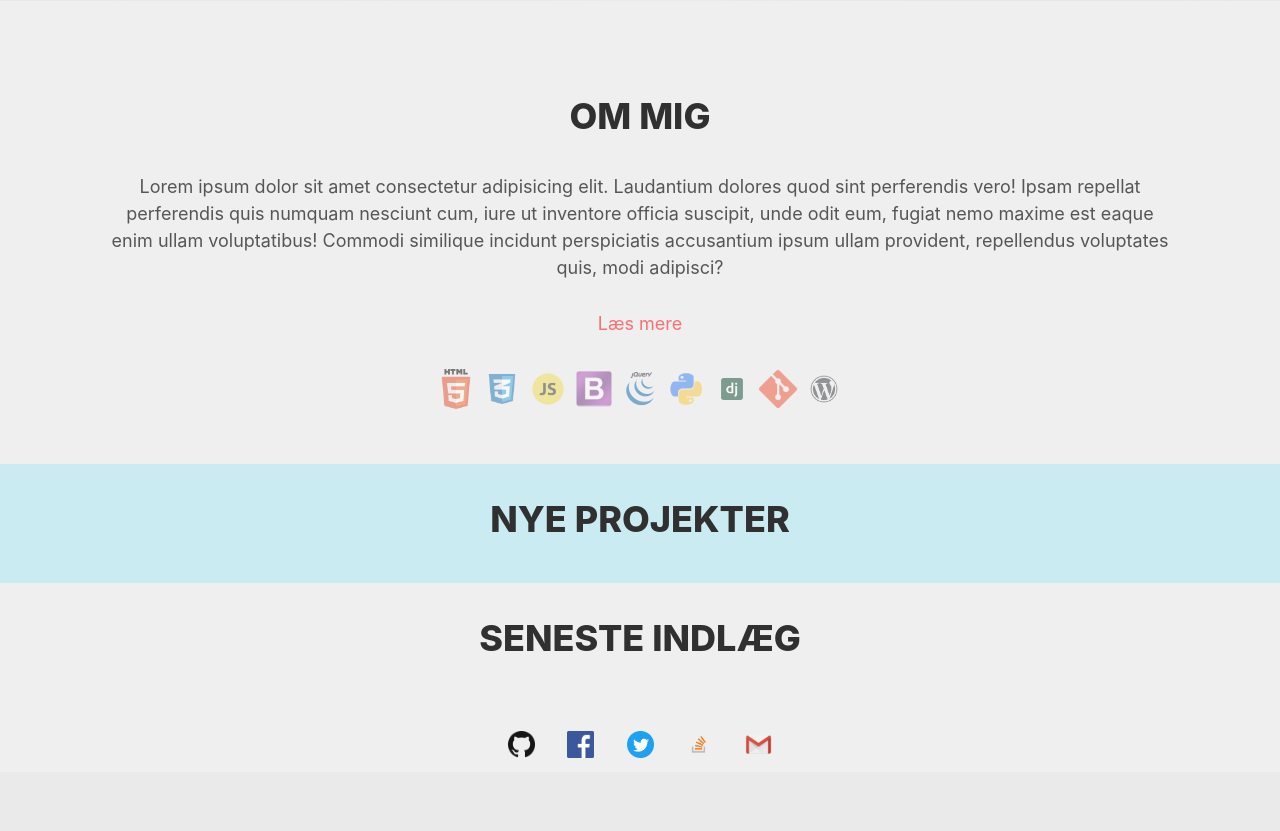
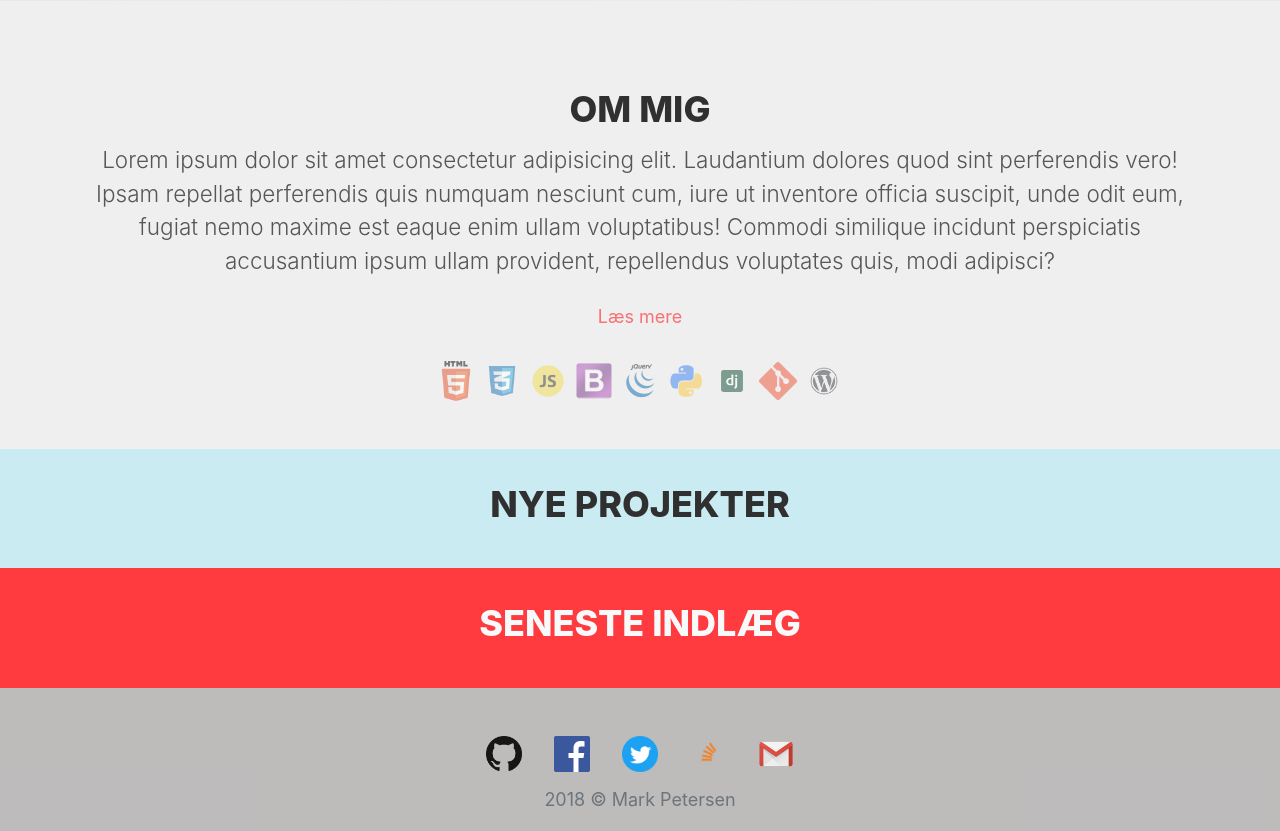
Before and after one commit to MarkP92/personal-portfolio, a Django app: page / in a window 1280 px wide. Shown: the part 759-1590 px from the top of the page. Before the commit the page ends 1517 px from the top, so only its background shows below. Run offline with Django 3.2, Linux system fonts and the light colour scheme; data that the repository does not hold is empty; some libraries are stand-ins or nearby versions.

Commit message:
added some css and jquery

```diff
--- a/blog/templates/blog/post_list.html
+++ b/blog/templates/blog/post_list.html
@@ -24,5 +24,6 @@
             <div class="col-md-2"></div>
         </div>
     {% endfor %}
+    <br />
 </div>
 {% endblock %}
--- a/contact/templates/contact/contact.html
+++ b/contact/templates/contact/contact.html
@@ -26,5 +26,6 @@
             <div class="col-md-4">
             </div>
         </div>
+        <br />
     </div>
 {% endblock %}
--- a/static/css/style.css
+++ b/static/css/style.css
@@ -102,7 +172,7 @@ h1,h2,h3,h4,h5,h6 {
 /* MAIN CONTENT */
 .main-content {
     margin-top: 60px;
-    margin-bottom: 15px;
+    /* margin-bottom: 15px; */
 }
 
 .main-content h2 {
@@ -119,12 +189,12 @@ h1,h2,h3,h4,h5,h6 {
 }
 
 /* ABOUT SECTION */
-.about-text {
+#about-section {
     margin: auto;
     padding: 1.25rem;
 }
 
-#about-section {
+#about-text {
     visibility: hidden;
 }
 
@@ -135,6 +205,23 @@ h1,h2,h3,h4,h5,h6 {
     padding-left: 0px;
     padding-right: 0px;
     height: 100%;
+}
+
+/* BLOG SECTION */
+#blog-section {
+    background: #ff3b3f;
+}
+
+.post-list-item {
+    padding: 1.25rem;
+}
+
+.post-content {
+    padding: 1.25rem;
+}
+
+#blog-head {
+    color: #f8f9fa;
 }
 
 /* SKILL ICON LIST */
@@ -185,12 +263,19 @@ h1,h2,h3,h4,h5,h6 {
     text-decoration: none;
 }
 
+/* FOOTER */
+.footer {
+    background: rgba(115, 108, 108, 0.4);
+    height: 100%;
+}
+
 /* SOCIAL LINKS */
 .social {
     margin: auto;
     list-style-type: none;
     text-align: center;
-    padding: 0;
+    padding-top: 35px;
+    -webkit-padding-start: 0px!important;
 }
 
 .social li {
@@ -198,8 +283,8 @@ h1,h2,h3,h4,h5,h6 {
 }
 
 .social li img {
-    width: 3rem;
-    height: 3rem;
+    width: 3.5rem;
+    height: 3.5rem;
     padding: 0.75rem;
 }
 
@@ -207,69 +292,6 @@ h1,h2,h3,h4,h5,h6 {
     transform: scale(1.3);
 }
 
-/* MEDIA SCREENS */
-@media screen and (max-width: 1025px) {
-    .nav-bg-mobile {
-        background: rgba(239, 239, 239, 0.7)
-    }
+#copy {
+    text-align: center;
 }
-
-/* SMALL > MEDIUM PORTRAIT */
-@media screen and (min-width: 315px) and (max-width: 375px) and (orientation:portrait) and (-webkit-min-device-pixel-ratio: 2) {
-    body {
-        font-size: 12px;
-    }
-
-    .inside-jumbo h1 {
-        font-size: 9.8vh;
-    }
-
-    .inside-jumbo p {
-        font-size: 2.7vh;
-    }
-}
-
-/* MEDIUM > LARGE PORTRAIT */
-@media screen and (min-width: 376px) and (max-width: 1025px) and (orientation:portrait) and (-webkit-min-device-pixel-ratio: 2) {
-    body {
-        font-size: 14px;
-    }
-
-    .inside-jumbo h1 {
-        font-size: 11vh;
-    }
-
-    .inside-jumbo p {
-        font-size: 3.1vh;
-    }
-}
-
-/* SMALL > MEDIUM LANDSCAPE */
-@media screen and (min-width: 565px) and (max-width: 670px) and (orientation:landscape) and (-webkit-min-device-pixel-ratio: 2) {
-    body {
-        font-size: 14px;
-    }
-
-    .inside-jumbo h1 {
-        font-size: 8vw;
-    }
-
-    .inside-jumbo p {
-        font-size: 1.9vw;
-    }
-}
-
-/* MEDIUM > LARGE LANDSCAPE*/
-@media screen and (min-width: 735px) and (max-width: 1370px) and (orientation:landscape) and (-webkit-min-device-pixel-ratio: 2) {
-    body {
-        font-size: 14px;
-    }
-
-    .inside-jumbo h1 {
-        font-size: 6.8vw;
-    }
-
-    .inside-jumbo p {
-        font-size: 1.7vw;
-    }
-}
--- a/static/js/script.js
+++ b/static/js/script.js
@@ -1,10 +1,10 @@
-// FIXED MENU AFTER SCROLL
+// FIXED MENU BG AFTER SCROLL
 $(window).scroll(function(){
     if ($(window).scrollTop() >= 700) {
-       $('nav').addClass('nav-bg');
+       $('#menu').addClass('nav-scroll-bg');
     }
     else {
-       $('nav').removeClass('nav-bg');
+       $('#menu').removeClass('nav-scroll-bg');
     }
 });
 
@@ -20,11 +20,11 @@ $(window).scroll(function () {
     var topDivHeight = $(".hero-section").height();
     var viewPortSize = $(window).height();
 
-    var triggerAt = 300;
+    var triggerAt = 400;
     var triggerHeight = (topDivHeight - viewPortSize) + triggerAt;
 
     if ($(window).scrollTop() >= triggerHeight) {
-        $('#about-section').css('visibility', 'visible').hide().fadeIn();
+        $('#about-text').css('visibility', 'visible').hide().fadeIn();
         $('.skills').css('visibility', 'visible').hide().fadeIn(2500);
         $(this).off('scroll');
     }
--- a/templates/base.html
+++ b/templates/base.html
@@ -37,7 +37,7 @@
 </head>
 <body>
     <header>
-        <nav class="navbar navbar-expand-lg navbar-light fixed-top nav-bg-mobile">
+        <nav class="navbar navbar-expand-lg navbar-light fixed-top" id="menu">
             <a class="navbar-brand" href="{% url 'home' %}">Mark Petersen</a>
             <button class="navbar-toggler" type="button" data-toggle="collapse" data-target="#navbarNav" aria-controls="navbarNav" aria-expanded="false" aria-label="Toggle navigation">
                 <span class="navbar-toggler-icon"></span>
@@ -72,7 +72,7 @@
         <!-- </div> -->
     </div>
     <footer>
-        <div class="container footer">
+        <div class="container-fluid footer">
             <div class="row">
                 <div class="col">
                     <ul class="social">
@@ -83,6 +83,7 @@
                         <!-- <li><a href="https://linkedin.com" target="_blank"><img src="{% static 'img/linked66.png' %}" alt="LinkedIn"></a></li> -->
                         <li><a href="mailto:petersenmark92@gmail.com"><img src="{% static 'img/gmail64px.png' %}" alt="Gmail"></a></li>
                     </ul>
+                    <p class="text-muted" id="copy">2018 &copy; Mark Petersen</p>
                 </div>
             </div>
         </div>
--- a/templates/index.html
+++ b/templates/index.html
@@ -17,10 +17,10 @@
     <!-- ABOUT SECTION -->
     <section class="section" id="about-section">
         <div class="container">
-            <div class="row">
+            <div class="row" id="about-text">
                 <div class="col-md-12">
                     <h2 class="section-header">OM MIG</h2>
-                    <p class="about-text">Lorem ipsum dolor sit amet consectetur adipisicing elit. Laudantium dolores quod sint perferendis vero! Ipsam repellat perferendis quis numquam nesciunt cum, iure ut inventore officia suscipit, unde odit eum, fugiat nemo maxime est eaque enim ullam voluptatibus! Commodi similique incidunt perspiciatis accusantium ipsum ullam provident, repellendus voluptates quis, modi adipisci?</p>
+                    <p class="lead">Lorem ipsum dolor sit amet consectetur adipisicing elit. Laudantium dolores quod sint perferendis vero! Ipsam repellat perferendis quis numquam nesciunt cum, iure ut inventore officia suscipit, unde odit eum, fugiat nemo maxime est eaque enim ullam voluptatibus! Commodi similique incidunt perspiciatis accusantium ipsum ullam provident, repellendus voluptates quis, modi adipisci?</p>
                     <a href="{% url 'about' %}" class="btn btn-outline-light">Læs mere</a>
                 </div>
             </div>
@@ -72,10 +72,10 @@
     <!-- BLOG SECTION -->
     <section class="section" id="blog-section">
         <div class="container">
-            <h2 class="section-header">SENESTE INDLÆG</h2>
+            <h2 class="section-header" id="blog-head">SENESTE INDLÆG</h2>
             <div class="row">
                 {% for post in post_list %}
-                    <div class="col-md-4 col-sm-12">
+                    <div class="col">
                         <div class="card blog-card">
                             {% if post.image %}
                                 <img class="card-img-top" src="{{ post.image.url }}" alt="Blog Featured Image">
```
Also changed, not shown: other parts of static/css/style.css (+74 -13 lines).
